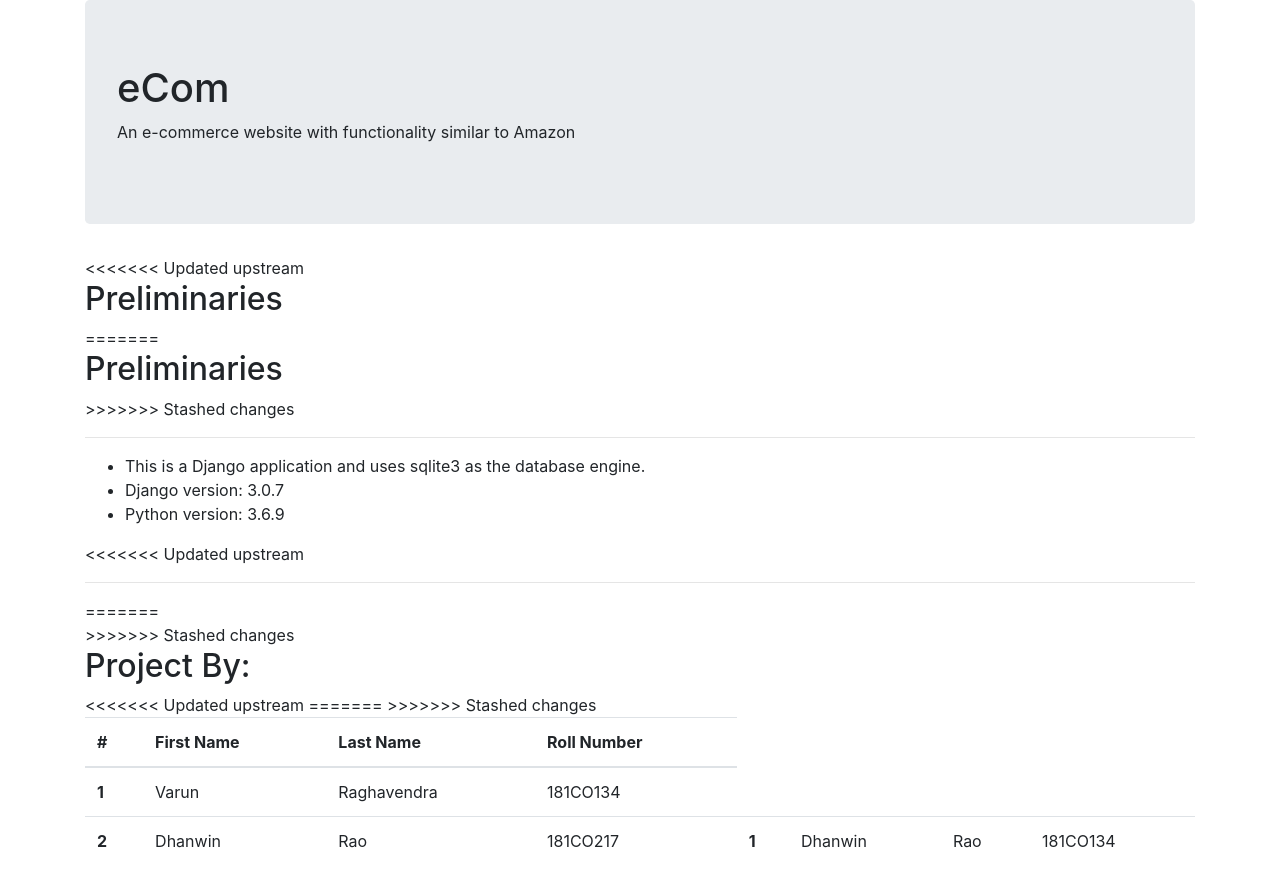
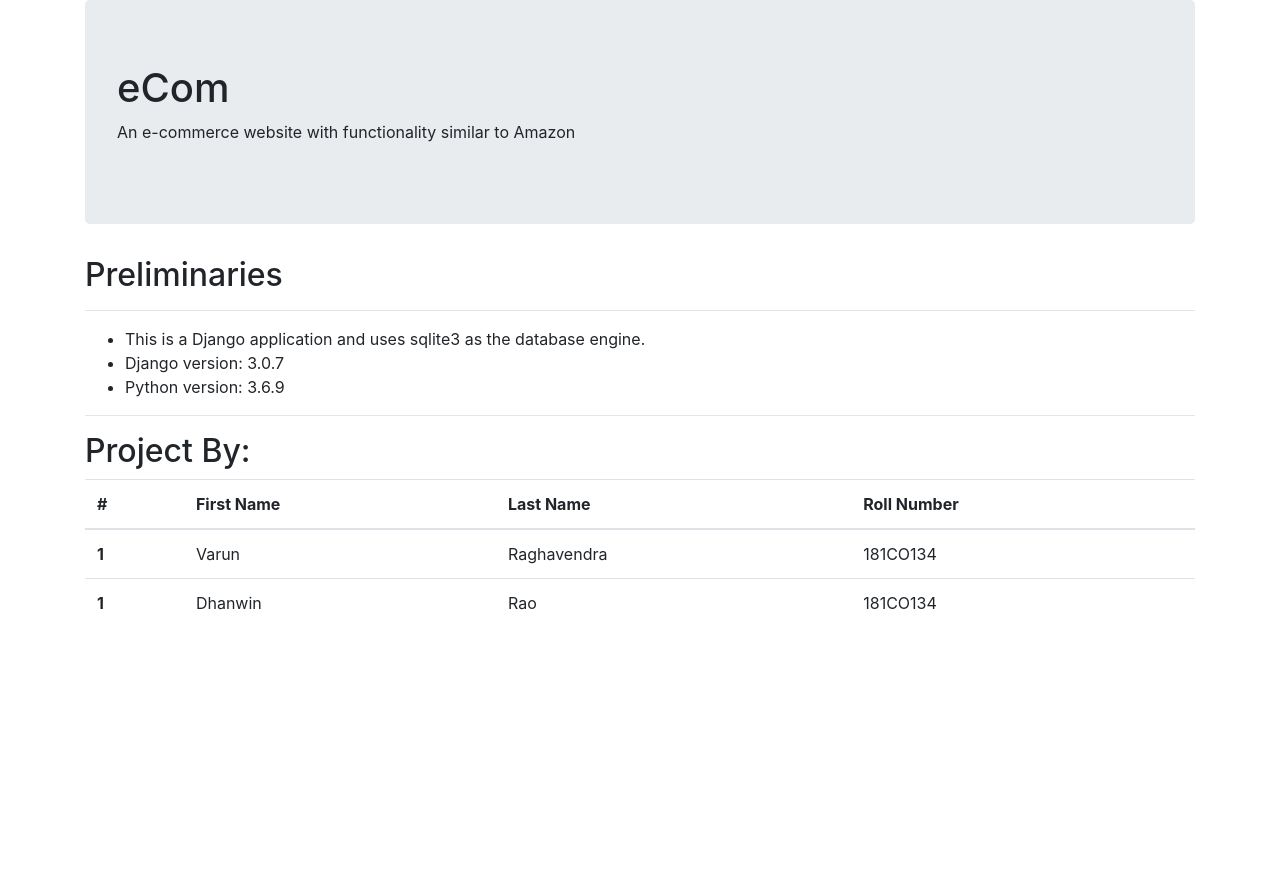
Before and after one commit to dhanwin247/DBMS-simple-e-commerce-website, a Django app: page /about/ in a window 1280 px wide. After the commit the page ends 610 px from the top, so only its background shows below. Run offline with Django 3.2, Linux system fonts and the light colour scheme; some libraries are stand-ins or nearby versions.

Commit message:
change about page

```diff
--- a/templates/app1/about.html
+++ b/templates/app1/about.html
@@ -14,26 +14,14 @@
             <h1>eCom</h1>
             <p>An e-commerce website with functionality similar to Amazon</p>
         </div>
-<<<<<<< Updated upstream
         <h2>Preliminaries</h2>
-=======
-
-        <h2>Preliminaries</h2>
-
->>>>>>> Stashed changes
         <hr>
         <ul>
             <li>This is a Django application and uses sqlite3 as the database engine.</li>
             <li>Django version: 3.0.7</li>
             <li>Python version: 3.6.9</li>
         </ul>
-<<<<<<< Updated upstream
         <hr>
-=======
-
-        <br>
-
->>>>>>> Stashed changes
         <h2>Project By:</h2>
         <table class="table">
             <thead>
@@ -52,17 +40,10 @@
                     <td>181CO134</td>
                 </tr>
                 <tr>
-<<<<<<< Updated upstream
-                    <th scope="row">2</th>
-                    <td>Dhanwin</td>
-                    <td>Rao</td>
-                    <td>181CO217</td>
-=======
                     <th scope="row">1</th>
                     <td>Dhanwin</td>
                     <td>Rao</td>
                     <td>181CO134</td>
->>>>>>> Stashed changes
                 </tr>
             </tbody>
         </table>
```
